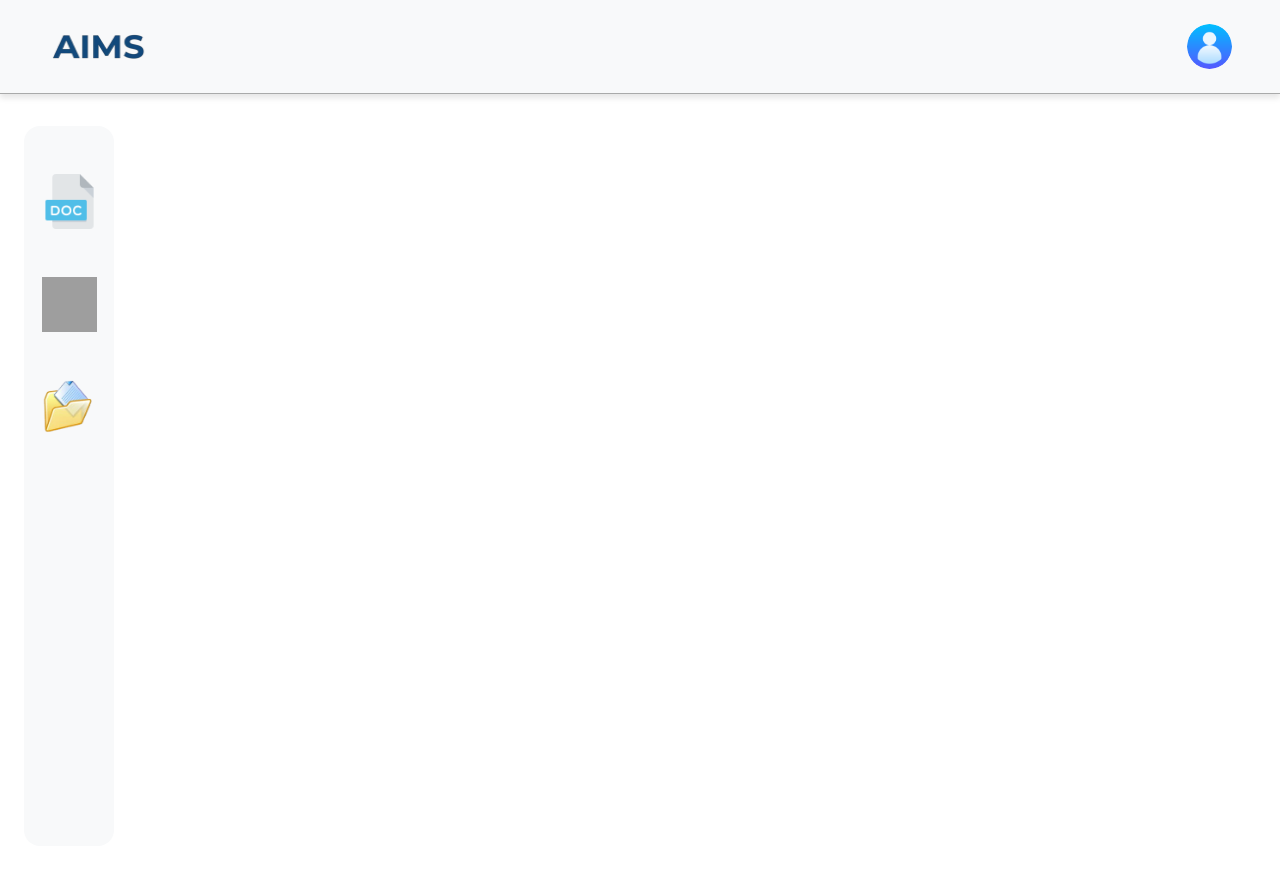
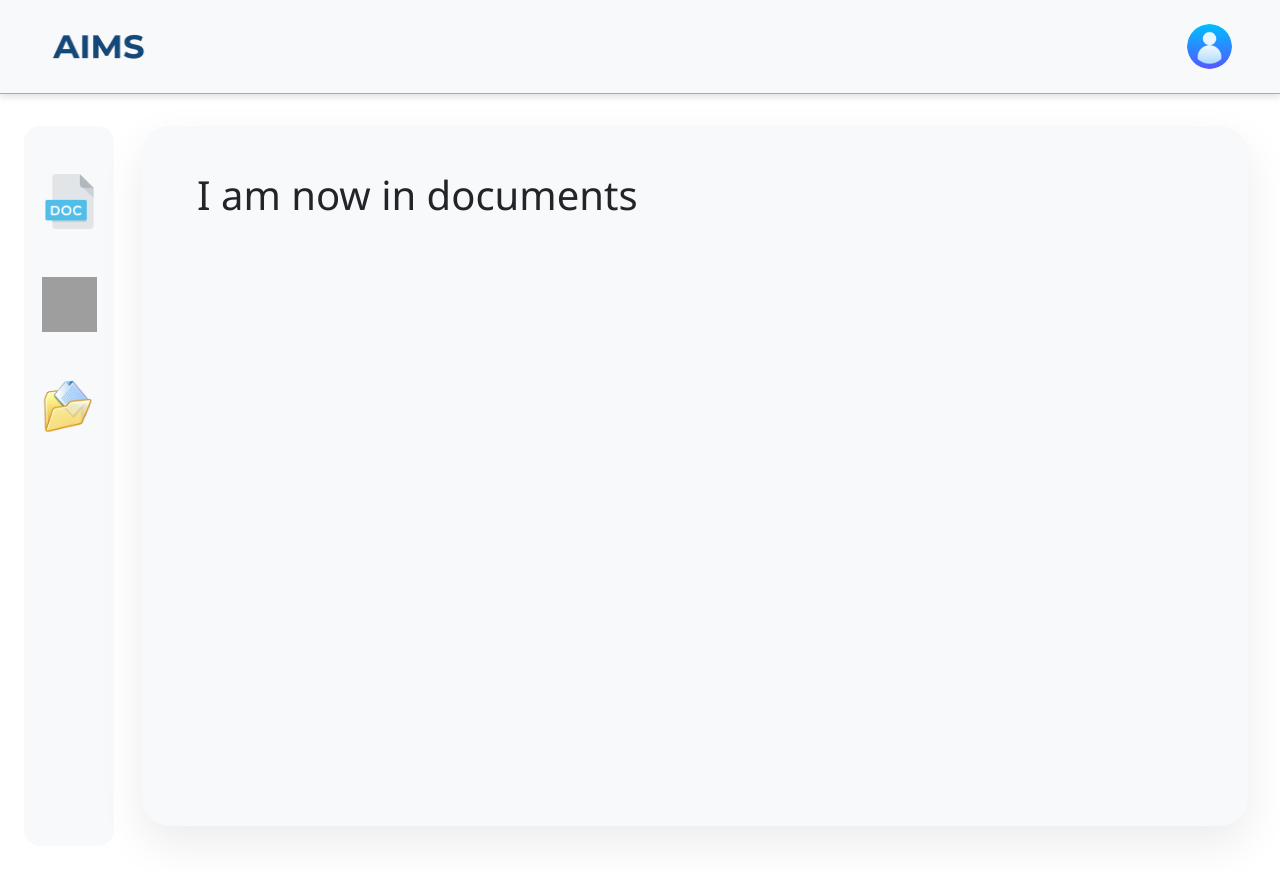
Before and after one commit to arquitaj/Web-Technology, a React (Vite) app in the folder client/: page /AdminDashboard in a window 1280 px wide. Both pictures are taken after a click on the picture 69 px from the left and 407 px from the top of the page. Shown: the top 874 px of the page. Built offline with nearby package versions, Linux system fonts and the light colour scheme; grey boxes are pictures that could not be loaded.

Commit message:
add placeholder for mydocs

```diff
--- a/client/src/Pages/Dashboard.tsx
+++ b/client/src/Pages/Dashboard.tsx
@@ -7,6 +7,7 @@ import DocumentsToggle from '../features/components/documents/DocumentsToggle'
 // import AddDocumentNo from '../components/AddDocumentNo'
 import AddNewEmp from '../features/components/employees/AddNewEmp'
 import DashboardBanner from '../features/components/dashboard/DashboardBanner'
+import MyDocuments from '../features/components/mydocuments/MyDocuments'
 
 
 
@@ -36,7 +37,7 @@ const [activeView, setActiveView] = useState<"docs" | "addUser" | "myDocs" | nul
             {activeView === "addUser" && <AddNewEmp />}
 
             {/* Render My Documents module when activeView is "myDocs" */}
-            {/* {activeView === "myDocs" && <MyDocuments />} */}
+            {activeView === "myDocs" && <MyDocuments />}
 
             <div>
 
--- /dev/null
+++ b/client/src/features/components/mydocuments/MyDocuments.tsx
@@ -0,0 +1,16 @@
+import { useState, useEffect } from 'react'
+import { X, Save, Edit2 } from "lucide-react";
+import "../../../assets/styles/AddNewEmp.css";
+import axios from 'axios';
+
+const MyDocuments = () => {
+
+  return (
+    <div className="bg-body-tertiary m-2 main-Card min-height-center">
+        <h1>I am now in documents</h1>
+
+    </div>
+  );
+};
+
+export default MyDocuments;
```
